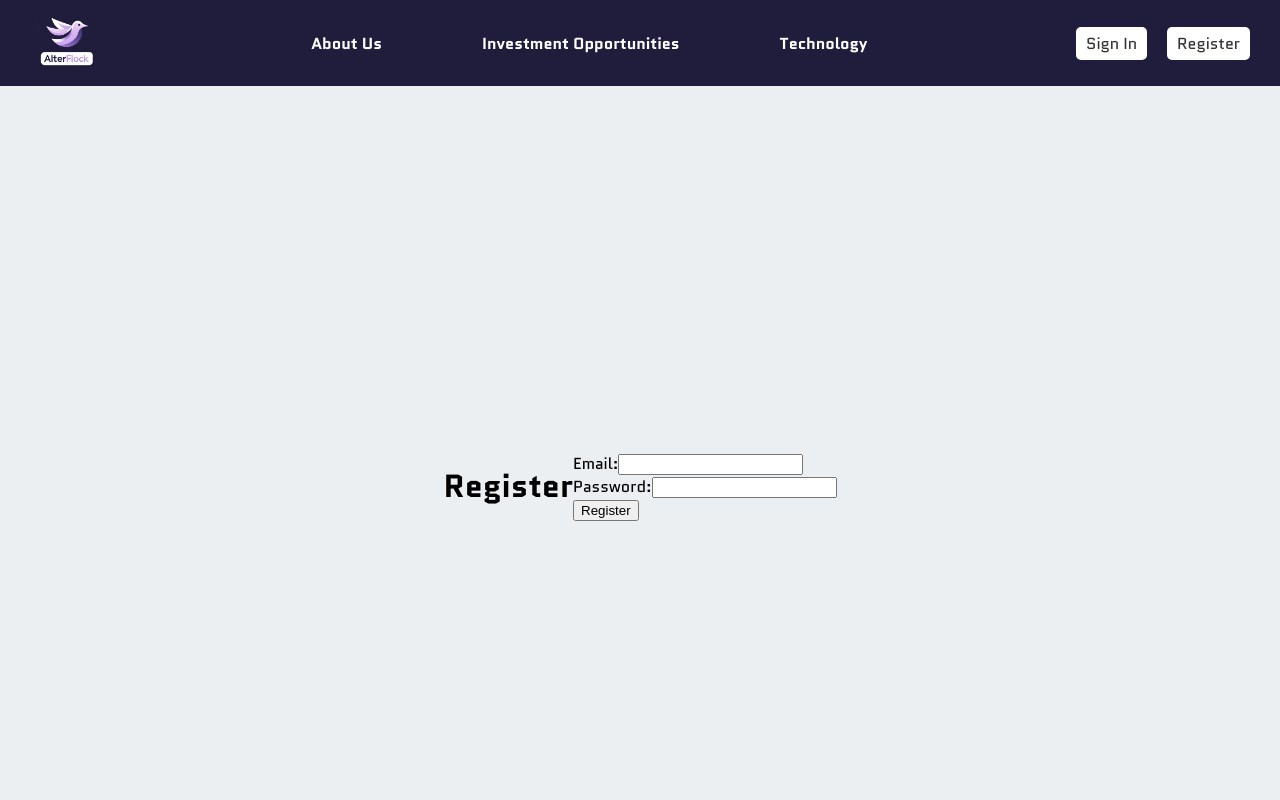
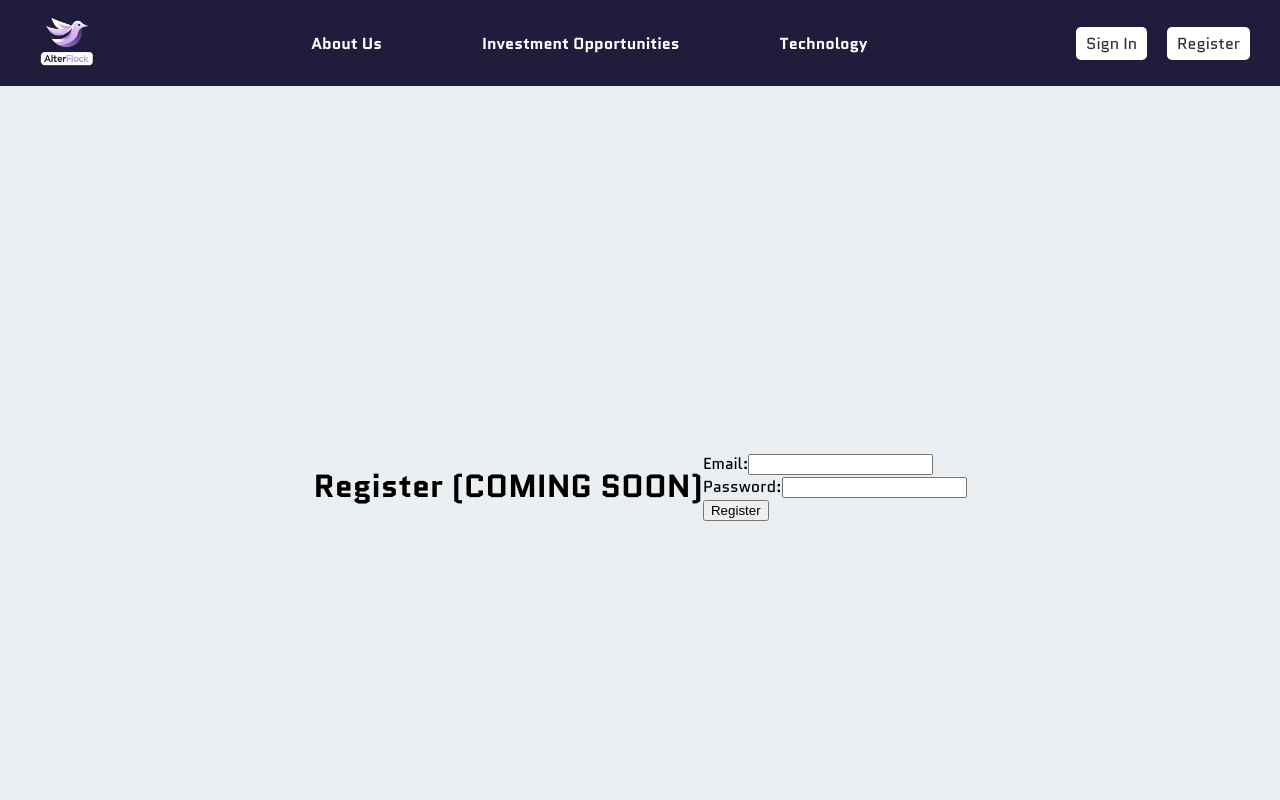
Before and after one commit to ysunkara-27/Alterflock, a React (Create React App) app: page /register in a window 1280 px wide. Shown: the top 800 px of the page. Built offline with nearby package versions, Linux system fonts and the light colour scheme; no server answers.

Commit message:
Updated dependencies and fixed JSX warnings

```diff
--- a/src/App.js
+++ b/src/App.js
@@ -11,10 +11,7 @@ import ProtectedRoute from './components/layout/ProtectedRoute';
 import "slick-carousel/slick/slick.css";
 import "slick-carousel/slick/slick-theme.css";
 import './App.css';
-import AboutUs from './pages/AboutUs';
-// src/App.js
-import Interest from './pages/Interest'; // Import your new SignUp component
-// ... other imports
+import Interest from './pages/Interest';
 
 function App() {
   return (
--- a/src/pages/Home.js
+++ b/src/pages/Home.js
@@ -4,20 +4,14 @@ import { Element, scroller } from 'react-scroll';
 import Slider from 'react-slick';
 import AOS from 'aos';
 import 'aos/dist/aos.css';
-import { Link } from 'react-router-dom'; // Make sure this import statement is present
-import './Home.css'; // You should create this CSS file in the same directory
+import { Link } from 'react-router-dom';
+import './Home.css';
 
 function Home() {
   useEffect(() => {
     AOS.init({ duration: 2000, once: true });
   }, []);
 
-  // Scroll to the registration section
-  const scrollToRegister = () => {
-    scroller.scrollTo('register', { smooth: true, duration: 1000 });
-  };
-
-  // Settings for the investment opportunities slider
   const sliderSettings = {
     dots: true, infinite: true, speed: 500, slidesToShow: 3, slidesToScroll: 3, responsive: [
       { breakpoint: 1024, settings: { slidesToShow: 2, slidesToScroll: 2, infinite: true, dots: true } },
--- a/src/pages/Register.js
+++ b/src/pages/Register.js
@@ -24,7 +24,7 @@ function Register() {
 
     return (
         <div className="register-container">
-        <h1>Register</h1>
+        <h1>Register (COMING SOON) </h1>
             {error && <p style={{ color: 'red' }}>{error}</p>} {/* Display error message if there is an error */}
             <form onSubmit={handleRegister}>
                 <label>
--- a/src/pages/SignIn.js
+++ b/src/pages/SignIn.js
@@ -18,7 +18,7 @@ function SignIn() {
 
   return (
     <div className="signIn-container">
-    <h1>Sign In</h1>
+    <h1>Sign In (COMING SOON)</h1>
       <br />
       <input type="email" value={email} onChange={(e) => setEmail(e.target.value)} placeholder="Email" />
       <input type="password" value={password} onChange={(e) => setPassword(e.target.value)} placeholder="Password" />
```
Also changed, not shown: package.json (+9 -1 lines), 1 other file (tests, documents, lock files or other folders).
